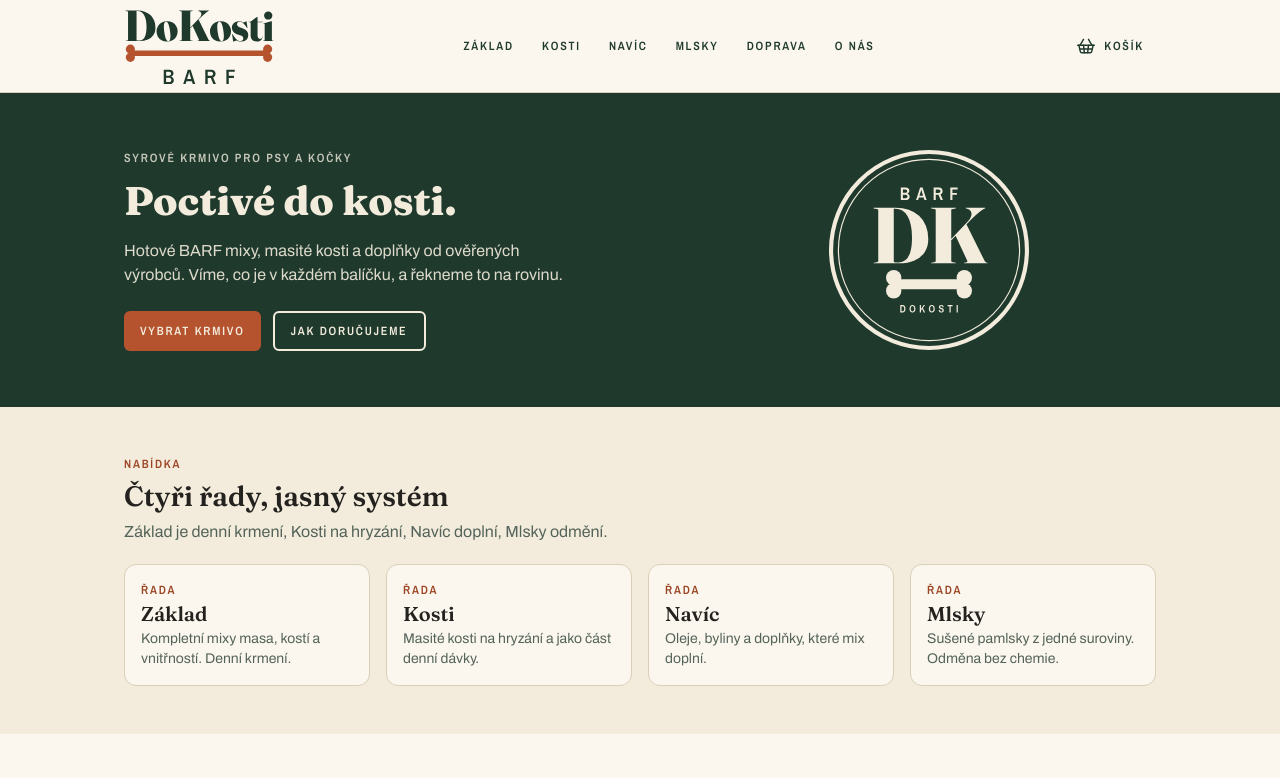
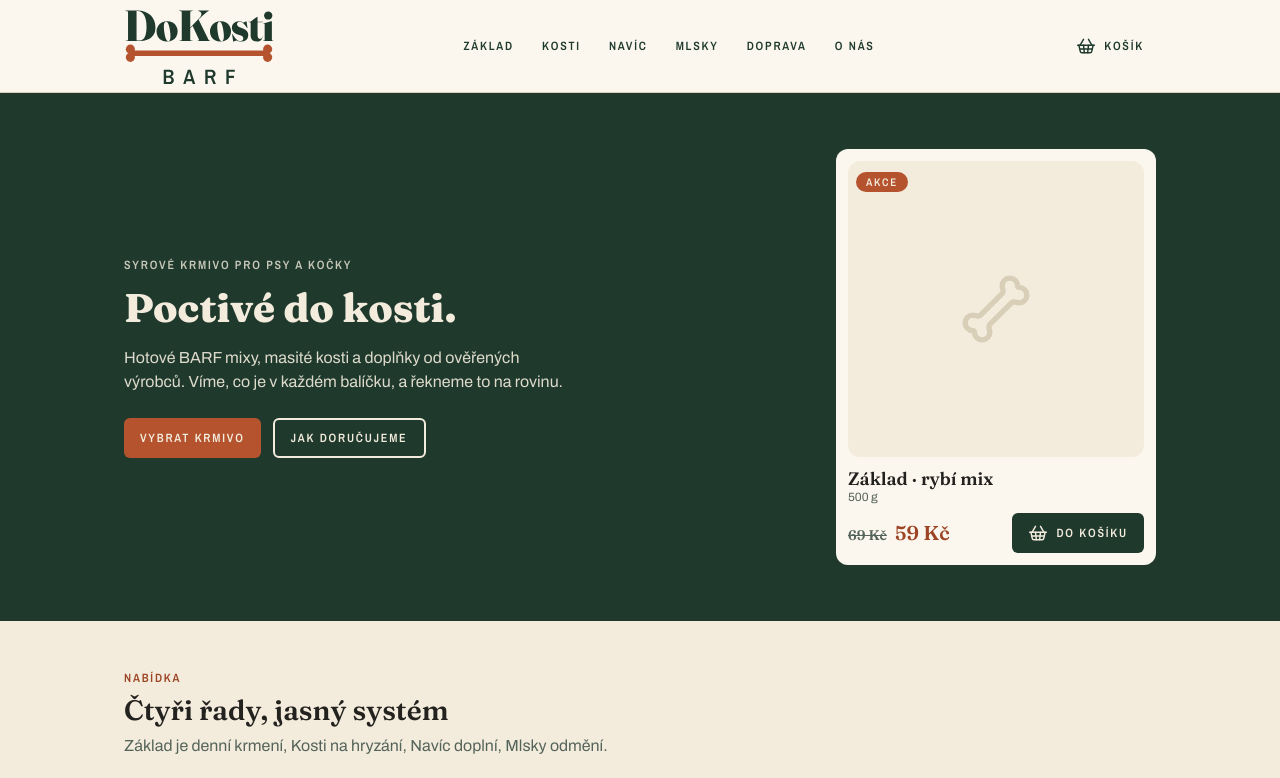
Before and after one commit to dackerlp-wq/Dokosti, a Next.js app: page / in a window 1280 px wide. Shown: the top 778 px of the page. Built offline with nearby package versions, Linux system fonts and the light colour scheme; no server answers; the database is empty.

Commit message:
Hero s doporučeným produktem, bez jmen zakladatelů
Co-Authored-By: Claude Fable 5.1 <noreply@anthropic.com>
Claude-Session: https://claude.ai/code/session_018FabqLdre4YoAq6pzCFSJT

```diff
--- a/src/app/o-nas/page.tsx
+++ b/src/app/o-nas/page.tsx
@@ -12,9 +12,9 @@ export default function AboutPage() {
         <Logo variant="barevne" width={240} priority />
         <div>
           <p className="label mb-2 text-brick-text">O nás</p>
-          <h1>Dvořák a Kostová</h1>
+          <h1>Prodejna, ne sklad</h1>
           <p className="mt-4 text-muted">
-            Odtud DoKosti. Prodejnu jsme otevřeli, protože jsme sami krmili syrově a pořád jsme za krmivem jezdili
+            Prodejnu jsme otevřeli, protože jsme sami krmili syrově a pořád jsme za krmivem jezdili
             přes půl kraje. Vlastní krmivo nevyrábíme, vybíráme od výrobců, kterým věříme, a víme, co je v každém
             balíčku.
           </p>
--- a/src/app/page.tsx
+++ b/src/app/page.tsx
@@ -1,5 +1,6 @@
 import { Snowflake, Store, Truck } from "lucide-react";
 import Link from "next/link";
+import { HeroProduct, pickHeroProduct } from "@/components/product/hero-product";
 import { ProductGrid } from "@/components/product/product-grid";
 import { ButtonLink } from "@/components/ui/button";
 import { Logo } from "@/components/ui/logo";
@@ -8,7 +9,9 @@ import { LINES, LINE_INFO } from "@/lib/catalog";
 import { getProducts } from "@/lib/products";
 
 export default async function HomePage() {
-  const featured = (await getProducts()).filter((p) => p.inStock).slice(0, 8);
+  const products = await getProducts();
+  const hero = pickHeroProduct(products);
+  const featured = products.filter((p) => p.inStock && p.slug !== hero?.slug).slice(0, 8);
 
   return (
     <>
@@ -31,9 +34,11 @@ export default async function HomePage() {
               </ButtonLink>
             </div>
           </div>
-          <div className="hidden justify-center md:flex">
-            <Logo variant="znak-negativ" width={200} priority />
-          </div>
+          {hero && (
+            <div className="flex justify-center md:justify-end">
+              <HeroProduct product={hero} />
+            </div>
+          )}
         </div>
       </section>
 
@@ -90,7 +95,7 @@ export default async function HomePage() {
           <div>
             <SectionHeading eyebrow="O nás" title="Prodejna, ne sklad" />
             <p className="-mt-2 text-muted">
-              Jsme Dvořák a Kostová. BARF krmíme vlastní zvířata a víme, že začátky bývají zmatek. Proto v
+              BARF krmíme vlastní zvířata a víme, že začátky bývají zmatek. Proto v
               prodejně poradíme, spočítáme dávku a nepřemlouváme. BARF není pro každého, a to je v pořádku.
             </p>
             <div className="mt-6">
--- /dev/null
+++ b/src/components/product/hero-product.tsx
@@ -0,0 +1,51 @@
+import Link from "next/link";
+import { AddToCartButton } from "@/components/cart/add-to-cart-button";
+import { ProductImage } from "@/components/product/product-image";
+import { Badge } from "@/components/ui/badge";
+import { productName, type Product } from "@/lib/catalog";
+import { formatPrice, formatWeight } from "@/lib/format";
+
+/** Vybere produkt do hero: nejdřív akční, pak novinku, jinak první skladem. */
+export function pickHeroProduct(products: Product[]): Product | null {
+  const inStock = products.filter((p) => p.inStock);
+  return (
+    inStock.find((p) => p.originalPriceCzk !== undefined && p.originalPriceCzk > p.priceCzk) ??
+    inStock.find((p) => p.isNew) ??
+    inStock[0] ??
+    null
+  );
+}
+
+/** Karta doporučeného produktu na zeleném hero. */
+export function HeroProduct({ product }: { product: Product }) {
+  const href = `/produkt/${product.slug}`;
+  const onSale = product.originalPriceCzk !== undefined && product.originalPriceCzk > product.priceCzk;
+
+  return (
+    <article className="w-full max-w-xs rounded-[var(--radius-card)] bg-paper p-3 text-ink">
+      <Link href={href} className="relative block">
+        <ProductImage product={product} sizes="320px" />
+        <div className="absolute left-2 top-2">
+          {onSale ? <Badge kind="sleva">Akce</Badge> : product.isNew ? <Badge kind="novinka">Novinka</Badge> : <Badge kind="skladem">Doporučujeme</Badge>}
+        </div>
+      </Link>
+      <div className="pt-3">
+        <h2 className="text-[18px]">
+          <Link href={href} className="hover:underline">
+            {productName(product)}
+          </Link>
+        </h2>
+        <p className="text-xs text-muted">{formatWeight(product.weightGrams)}</p>
+        <div className="mt-2 flex items-center justify-between gap-3">
+          <p className="font-display text-[20px] font-semibold">
+            {onSale && (
+              <span className="mr-2 text-sm font-normal text-muted line-through">{formatPrice(product.originalPriceCzk!)}</span>
+            )}
+            <span className={onSale ? "text-brick-text" : ""}>{formatPrice(product.priceCzk)}</span>
+          </p>
+          <AddToCartButton product={product} />
+        </div>
+      </div>
+    </article>
+  );
+}
```
